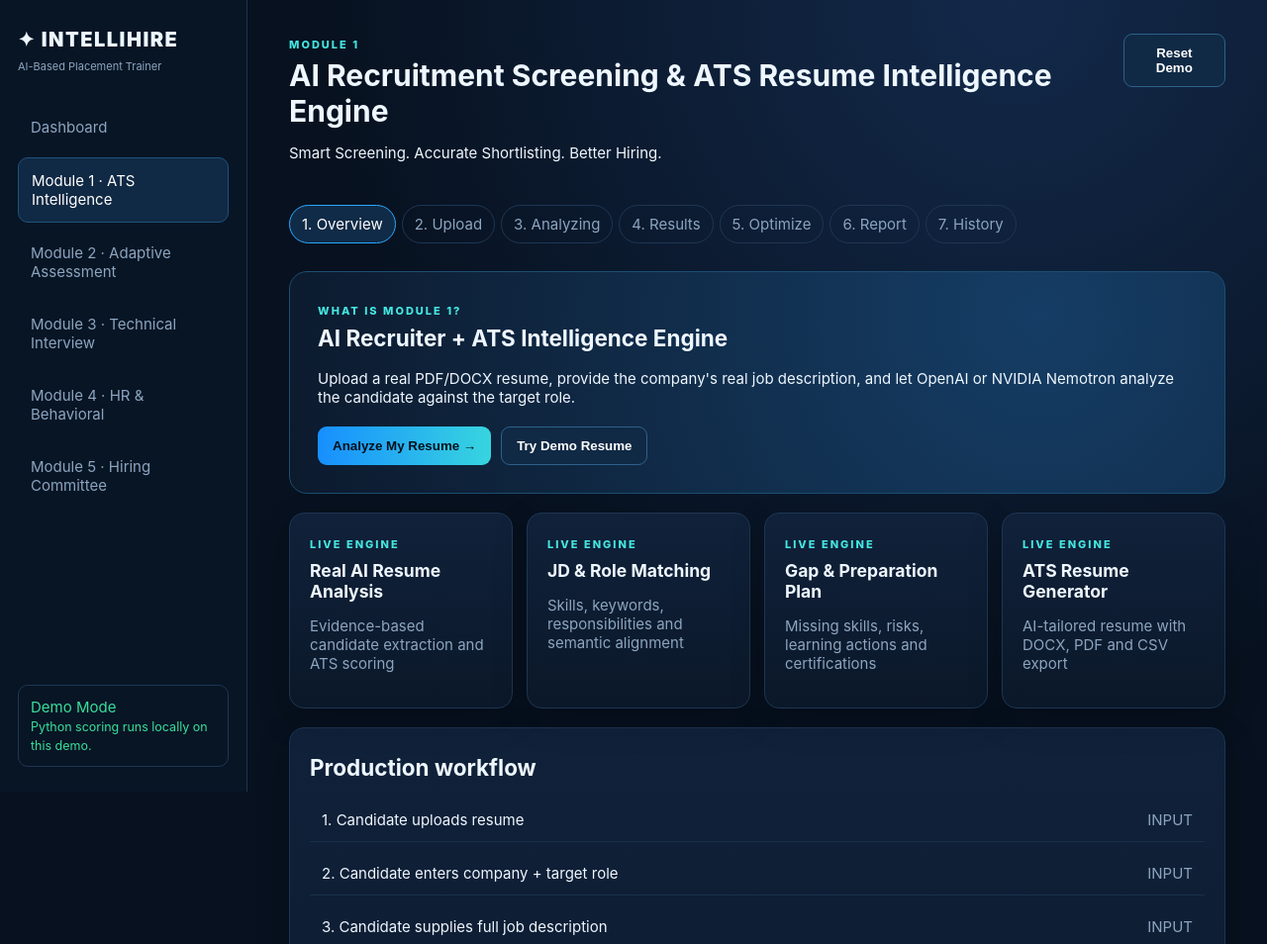
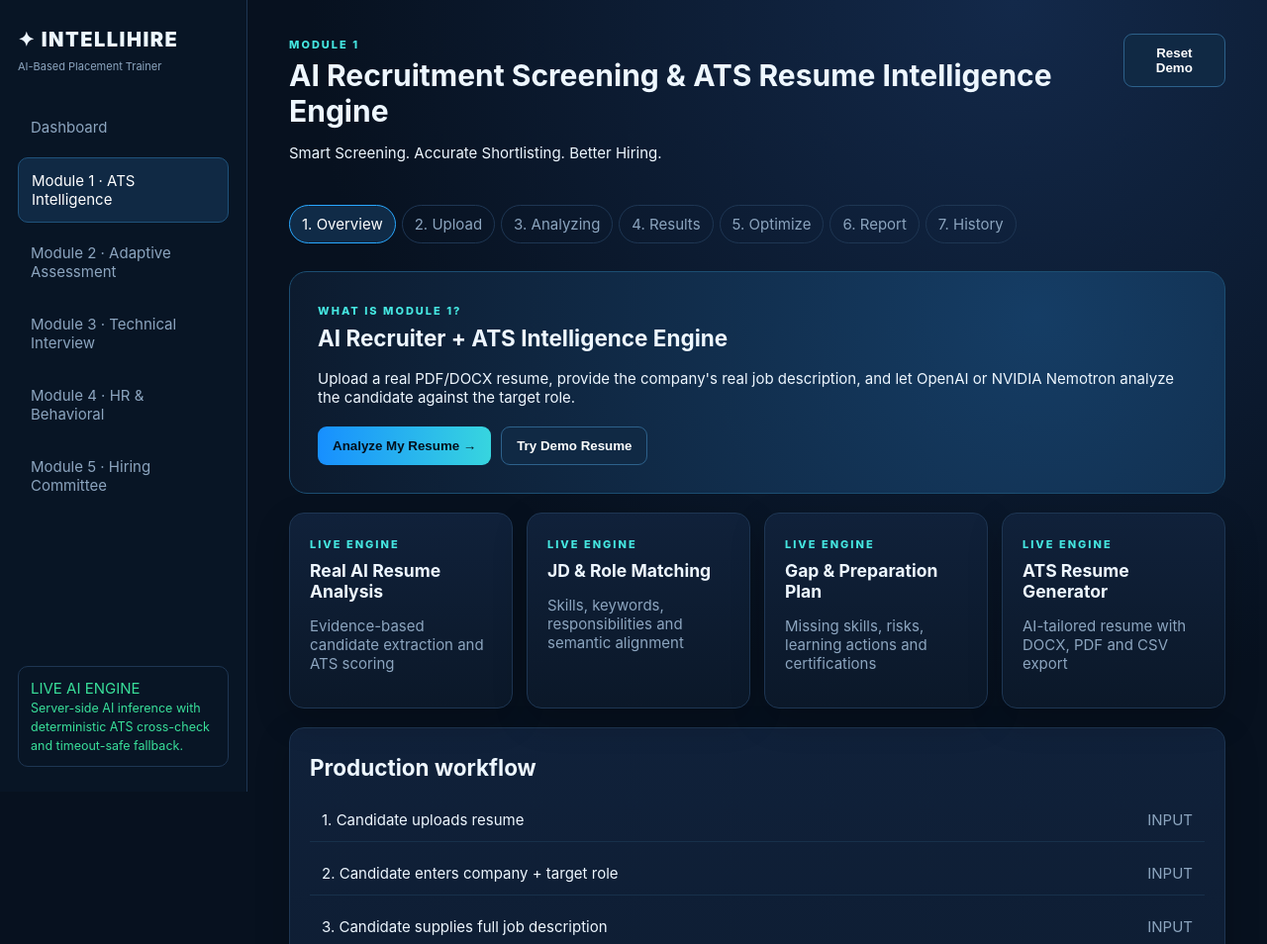
Before and after one commit to Student-Cybrarians/intellihire-v2, a Flask app: template templates/index.html in a window 1280 px wide. Shown: the top 954 px of the page at 99% size. Run offline with Flask 3, Linux system fonts and the light colour scheme; the template is opened without the code that fills it, so the values that code supplies are empty; some libraries are stand-ins or nearby versions.

Commit message:
Mark Module 1 as live AI engine

```diff
--- a/templates/index.html
+++ b/templates/index.html
@@ -1 +1 @@
-<!doctype html><html><head><meta charset="utf-8"><meta name="viewport" content="width=device-width,initial-scale=1"><title>IntelliHire — Module 1</title><link rel="stylesheet" href="/static/module1.css"></head><body><aside><div class="brand">✦ INTELLIHIRE</div><div class="sub">AI-Based Placement Trainer</div><nav><a href="/app/dashboard">Dashboard</a><a class="active" href="/app/module1/overview">Module 1 · ATS Intelligence</a><a href="/app/module2/overview">Module 2 · Adaptive Assessment</a><a href="/app/module3">Module 3 · Technical Interview</a><a href="/app/module4">Module 4 · HR & Behavioral</a><a href="/app/module5">Module 5 · Hiring Committee</a></nav><div class="privacy">Demo Mode<br><small>Python scoring runs locally on this demo.</small></div></aside><main><header><div><span class="eyebrow">MODULE 1</span><h1>AI Recruitment Screening & ATS Resume Intelligence Engine</h1><p>Smart Screening. Accurate Shortlisting. Better Hiring.</p></div><button id="reset">Reset Demo</button></header><div class="stepper" id="stepper"></div><section id="view"></section></main><script src="/static/module1.js"></script></body></html>
+<!doctype html><html><head><meta charset="utf-8"><meta name="viewport" content="width=device-width,initial-scale=1"><title>IntelliHire — Module 1</title><link rel="stylesheet" href="/static/module1.css"></head><body><aside><div class="brand">✦ INTELLIHIRE</div><div class="sub">AI-Based Placement Trainer</div><nav><a href="/app/dashboard">Dashboard</a><a class="active" href="/app/module1/overview">Module 1 · ATS Intelligence</a><a href="/app/module2/overview">Module 2 · Adaptive Assessment</a><a href="/app/module3">Module 3 · Technical Interview</a><a href="/app/module4">Module 4 · HR & Behavioral</a><a href="/app/module5">Module 5 · Hiring Committee</a></nav><div class="privacy">LIVE AI ENGINE<br><small>Server-side AI inference with deterministic ATS cross-check and timeout-safe fallback.</small></div></aside><main><header><div><span class="eyebrow">MODULE 1</span><h1>AI Recruitment Screening & ATS Resume Intelligence Engine</h1><p>Smart Screening. Accurate Shortlisting. Better Hiring.</p></div><button id="reset">Reset Demo</button></header><div class="stepper" id="stepper"></div><section id="view"></section></main><script src="/static/module1.js"></script></body></html>
```
